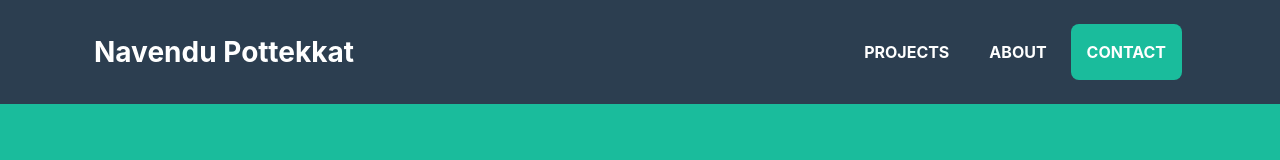
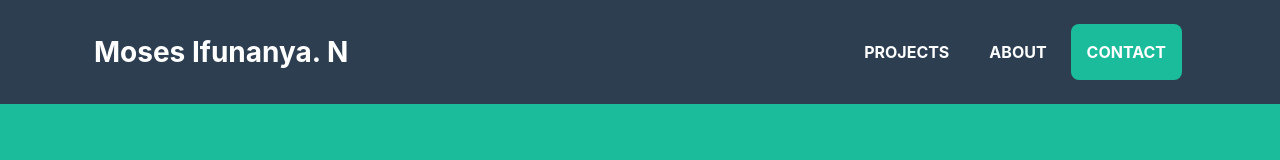
Before and after one commit to mosesifunanya/portfolio.me, a plain HTML site: page index.html in a window 1280 px wide. Shown: the top 160 px of the page. Drawn offline with nearby package versions, Linux system fonts and the light colour scheme; a web font is replaced by a local one.

Commit message:
Update index.html

```diff
--- a/index.html
+++ b/index.html
@@ -34,7 +34,7 @@
 
 <body id="page-top">
     <nav class="navbar navbar-expand-lg bg-secondary fixed-top" id="mainNav">
-        <div class="container"><a class="navbar-brand js-scroll-trigger" href="#page-top">Navendu Pottekkat</a>
+        <div class="container"><a class="navbar-brand js-scroll-trigger" href="#page-top">Moses Ifunanya. N</a>
             <button class="navbar-toggler navbar-toggler-right font-weight-bold bg-primary text-white rounded"
                 type="button" data-toggle="collapse" data-target="#navbarResponsive" aria-controls="navbarResponsive"
                 aria-expanded="false" aria-label="Toggle navigation"><i class="fas fa-bars"></i></button>
```
